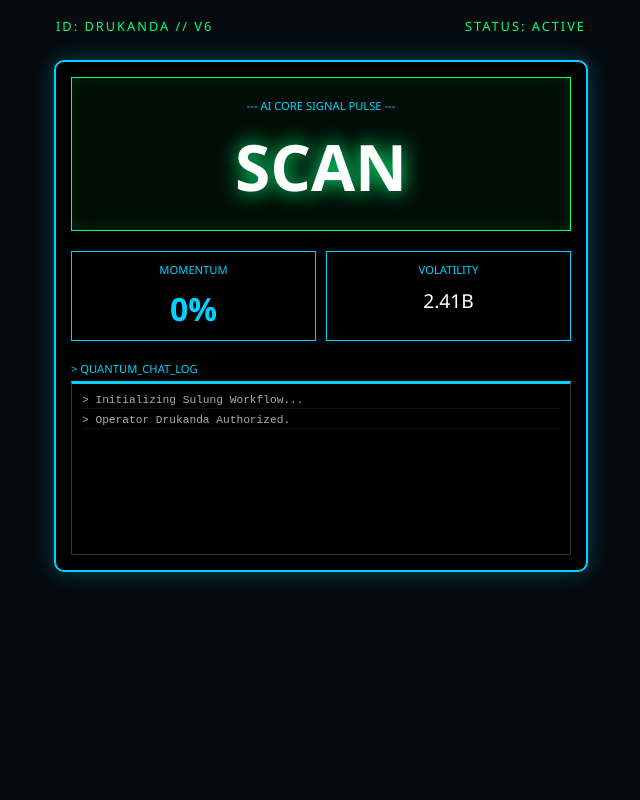
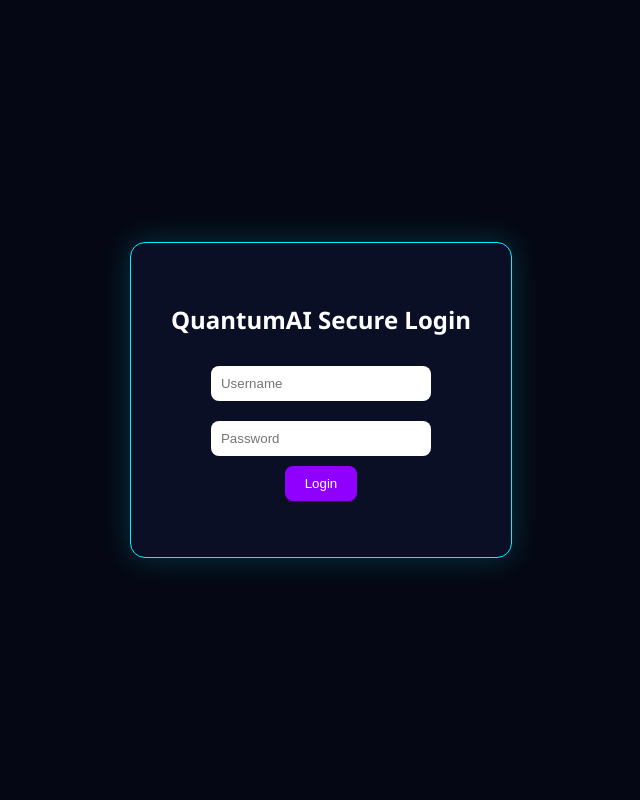
Before and after one commit to dadanrukanda89-lab/QuantumAI, a Flask app: page / in a window 1280 px wide. Shown: the whole page, without its empty margins (319-959 px from the left). Run offline with Flask 3, Linux system fonts and the light colour scheme.

Commit message:
Update index.html

```diff
--- a/templates/index.html
+++ b/templates/index.html
@@ -1,121 +1,172 @@
 <!DOCTYPE html>
-<html lang="id">
+<html>
 <head>
 <meta charset="UTF-8">
-    <meta name="viewport" content="width=device-width, initial-scale=1.0">
-    <title>QuantumAI v6 | Sulung Machine</title>
+<title>QuantumAI Secure</title>
+<script src="https://cdn.jsdelivr.net/npm/chart.js"></script>
+
 <style>
-        :root { --neon: #00ff7f; --blue: #00d2ff; --bg: #050a0f; }
-
-        body {
-            margin: 0; background: var(--bg); color: #fff;
-            font-family: 'Segoe UI', Roboto, sans-serif;
-            display: flex; flex-direction: column; align-items: center;
-            overflow-x: hidden;
+body{margin:0;font-family:Segoe UI;background:#050814;color:white}
+.hidden{display:none}
+.login-screen{
+height:100vh;display:flex;justify-content:center;align-items:center;
+background:#050814;
 }
-
-        /* Border Glow Luar Mesin */
-        .machine-frame {
-            width: 95vw; max-width: 500px;
-            margin-top: 60px; padding: 15px;
-            border: 2px solid var(--blue);
-            box-shadow: 0 0 20px rgba(0, 210, 255, 0.3);
-            background: rgba(0,0,0,0.9);
-            border-radius: 10px;
-            position: relative;
+.login-box{
+background:#0a0f25;padding:40px;border-radius:15px;
+border:1px solid #00f2ff;text-align:center;
+box-shadow:0 0 30px #00f2ff33;
 }
-
-        /* Label Operator di Atas */
-        .header {
-            position: absolute; top: -45px; left: 0; width: 100%;
-            display: flex; justify-content: space-between;
-            font-size: 0.8rem; color: var(--neon); letter-spacing: 2px;
+input{
+padding:10px;margin:10px;width:200px;border-radius:8px;border:none;
 }
-
-        /* Kotak Signal Gede */
-        .block-main {
-            border: 1px solid var(--neon);
-            margin-bottom: 20px; padding: 20px;
-            text-align: center; background: rgba(0, 255, 127, 0.05);
-            box-shadow: inset 0 0 15px rgba(0, 255, 127, 0.1);
+button{
+padding:10px 20px;background:#8f00ff;border:none;color:white;
+border-radius:8px;cursor:pointer;
 }
-
-        .label { font-size: 0.7rem; color: var(--blue); text-transform: uppercase; margin-bottom: 10px; }
-
-        #sig-val { font-size: 4rem; font-weight: 900; text-shadow: 0 0 20px var(--neon); }
-
-        /* Bar Momentum */
-        .block-stats { display: flex; gap: 10px; margin-bottom: 20px; }
-        .stat-card {
-            flex: 1; border: 1px solid var(--blue); padding: 10px;
-            text-align: center; background: rgba(0,0,0,0.5);
+.header{
+display:flex;justify-content:space-between;
+padding:15px;background:#0a0f25;border-bottom:1px solid #00f2ff;
 }
-
-        #mom-val { font-size: 2rem; color: var(--blue); font-weight: bold; }
-
-        /* Terminal Chat (Hajar yang Gede) */
-        .terminal {
-            background: #000; border: 1px solid #333; height: 150px;
-            font-family: 'Courier New', monospace; font-size: 0.7rem;
-            padding: 10px; overflow-y: auto; color: #aaa;
-            border-top: 3px solid var(--blue);
+.grid{
+display:grid;grid-template-columns:repeat(auto-fit,minmax(280px,1fr));
+gap:20px;padding:20px;
 }
-
-        .log-entry { margin-bottom: 5px; border-bottom: 1px solid #111; padding-bottom: 2px; }
+.card{
+background:#111733;padding:20px;border-radius:15px;
+border:1px solid #00f2ff;position:relative;
+}
+.zoom-btn{
+position:absolute;top:10px;right:10px;
+background:#8f00ff;border:none;padding:5px 10px;color:white;
+border-radius:6px;cursor:pointer;
+}
+.card.zoomed{
+position:fixed;top:5%;left:5%;width:90%;height:85%;
+z-index:999;background:#111733;overflow:auto;
+}
+.green{color:#00ff88}
+.red{color:#ff0055}
 </style>
 </head>
 <body>
 
-    <div class="machine-frame">
-        <div class="header">
-            <span>ID: DRUKANDA // V6</span>
-            <span>STATUS: ACTIVE</span>
-        </div>
-
-        <div class="block-main">
-            <div class="label">--- AI CORE SIGNAL PULSE ---</div>
-            <div id="sig-val">SCAN</div>
-        </div>
-
-        <div class="block-stats">
-            <div class="stat-card">
-                <div class="label">MOMENTUM</div>
-                <div id="mom-val">0%</div>
-            </div>
-            <div class="stat-card">
-                <div class="label">VOLATILITY</div>
-                <div id="vol-val" style="font-size: 1.2rem; margin-top:5px;">2.41B</div>
+<!-- LOGIN SCREEN -->
+<div id="loginScreen" class="login-screen">
+<div class="login-box">
+<h2>QuantumAI Secure Login</h2>
+<input type="text" id="username" placeholder="Username"><br>
+<input type="password" id="password" placeholder="Password"><br>
+<button onclick="login()">Login</button>
+<p id="loginMsg" style="color:red"></p>
 </div>
 </div>
 
-        <div class="label" style="margin-bottom: 5px;">> QUANTUM_CHAT_LOG</div>
-        <div class="terminal" id="log-stream">
-            <div class="log-entry">> Initializing Sulung Workflow...</div>
-            <div class="log-entry">> Operator Drukanda Authorized.</div>
+<!-- DASHBOARD -->
+<div id="dashboard" class="hidden">
+
+<div class="header">
+<div>drukanda</div>
+<div>QuantumAI v6 Secure</div>
+<div><button onclick="logout()">Logout</button></div>
+</div>
+
+<div class="grid">
+
+<div class="card">
+<button class="zoom-btn" onclick="zoomCard(this)">Zoom</button>
+<h3>AI Signal</h3>
+<div id="signal">WAITING</div>
+<button onclick="generateSignal()">Generate</button>
+</div>
+
+<div class="card">
+<button class="zoom-btn" onclick="zoomCard(this)">Zoom</button>
+<h3>Chart</h3>
+<canvas id="chart"></canvas>
+</div>
+
 </div>
 </div>
 
 <script>
-        async function sync() {
-            try {
-                const r = await fetch('/update_engine');
-                const d = await r.json();
 
-                const s = document.getElementById('sig-val');
-                s.innerText = d.signal;
-                s.style.color = (d.signal === 'BUY') ? '#00ff7f' : (d.signal === 'SELL' ? '#ff4444' : '#fff');
+/* ========= SECURITY LAYER ========= */
 
-                document.getElementById('mom-val').innerText = d.momentum + '%';
-                document.getElementById('vol-val').innerText = d.vol;
+const USER_HASH = btoa("admin123"); // demo hashed password
+let sessionToken=null;
+let sessionTimeout=null;
 
-                const log = document.getElementById('log-stream');
-                const div = document.createElement('div');
-                div.className = 'log-entry';
-                div.innerText = "> " + d.log_msg;
-                log.prepend(div);
-            } catch(e) {}
+function login(){
+let u=document.getElementById("username").value;
+let p=btoa(document.getElementById("password").value);
+
+if(u==="admin" && p===USER_HASH){
+    sessionToken=generateToken();
+    document.getElementById("loginScreen").classList.add("hidden");
+    document.getElementById("dashboard").classList.remove("hidden");
+    startSessionTimer();
+}else{
+    document.getElementById("loginMsg").innerText="Invalid login!";
 }
-        setInterval(sync, 3000);
+}
+
+function logout(){
+sessionToken=null;
+location.reload();
+}
+
+function generateToken(){
+return Math.random().toString(36).substring(2);
+}
+
+function startSessionTimer(){
+sessionTimeout=setTimeout(()=>{
+    alert("Session expired!");
+    logout();
+},300000); // 5 menit auto logout
+}
+
+/* Disable basic inspect */
+document.addEventListener("contextmenu", e => e.preventDefault());
+document.onkeydown = function(e) {
+if (e.keyCode == 123) return false;
+if (e.ctrlKey && e.shiftKey && e.keyCode == 'I'.charCodeAt(0)) return false;
+}
+
+/* ========= DASHBOARD ENGINE ========= */
+
+function zoomCard(btn){
+btn.parentElement.classList.toggle("zoomed");
+}
+
+function generateSignal(){
+if(!sessionToken) return alert("Unauthorized");
+const s=["BUY","SELL","HOLD"];
+document.getElementById("signal").innerText=
+s[Math.floor(Math.random()*3)];
+}
+
+/* Chart */
+const ctx=document.getElementById('chart').getContext('2d');
+let price=100;
+const chart=new Chart(ctx,{
+type:'line',
+data:{labels:[],datasets:[{data:[],borderColor:'#00f2ff'}]},
+options:{animation:false}
+});
+setInterval(()=>{
+if(!sessionToken) return;
+price+=(Math.random()-0.5)*2;
+chart.data.labels.push('');
+chart.data.datasets[0].data.push(price);
+if(chart.data.labels.length>20){
+chart.data.labels.shift();
+chart.data.datasets[0].data.shift();
+}
+chart.update();
+},1000);
+
 </script>
 </body>
 </html>
```
Lines whose indentation alone changed are shown as unchanged.
